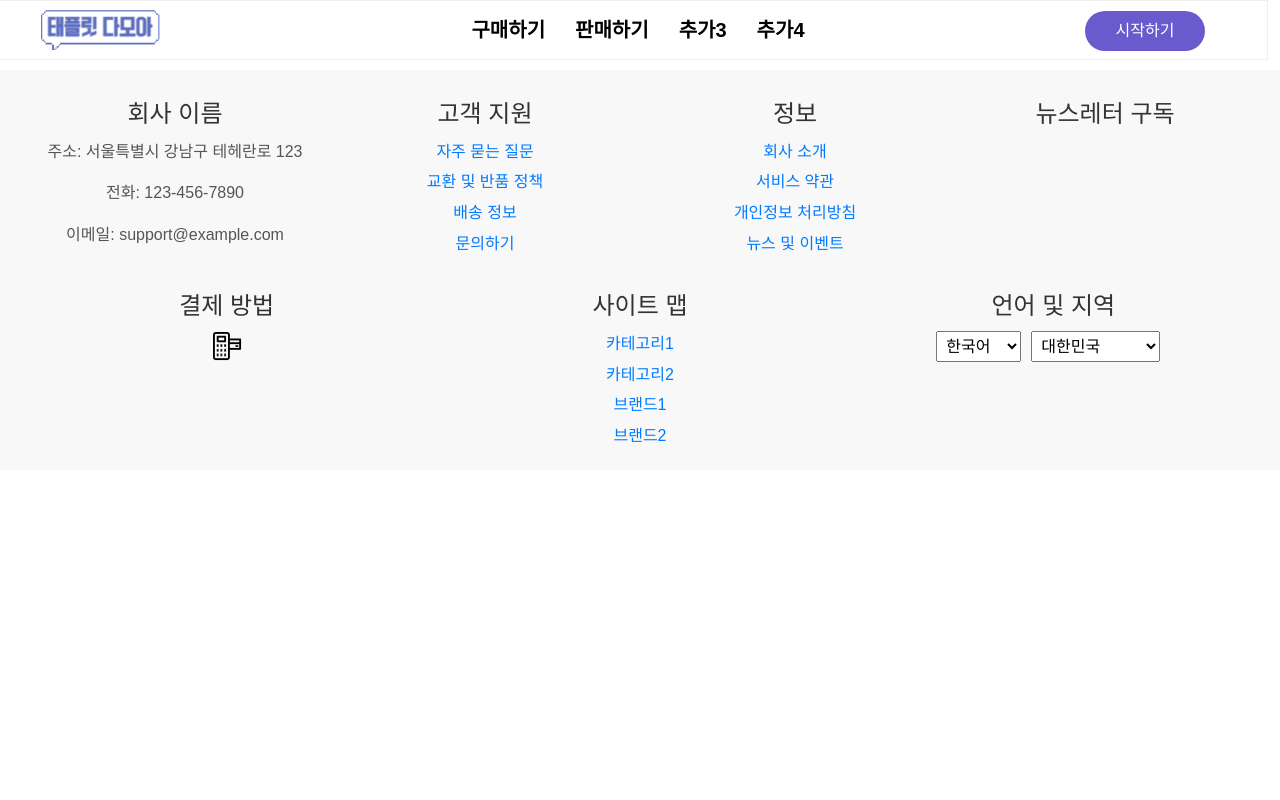
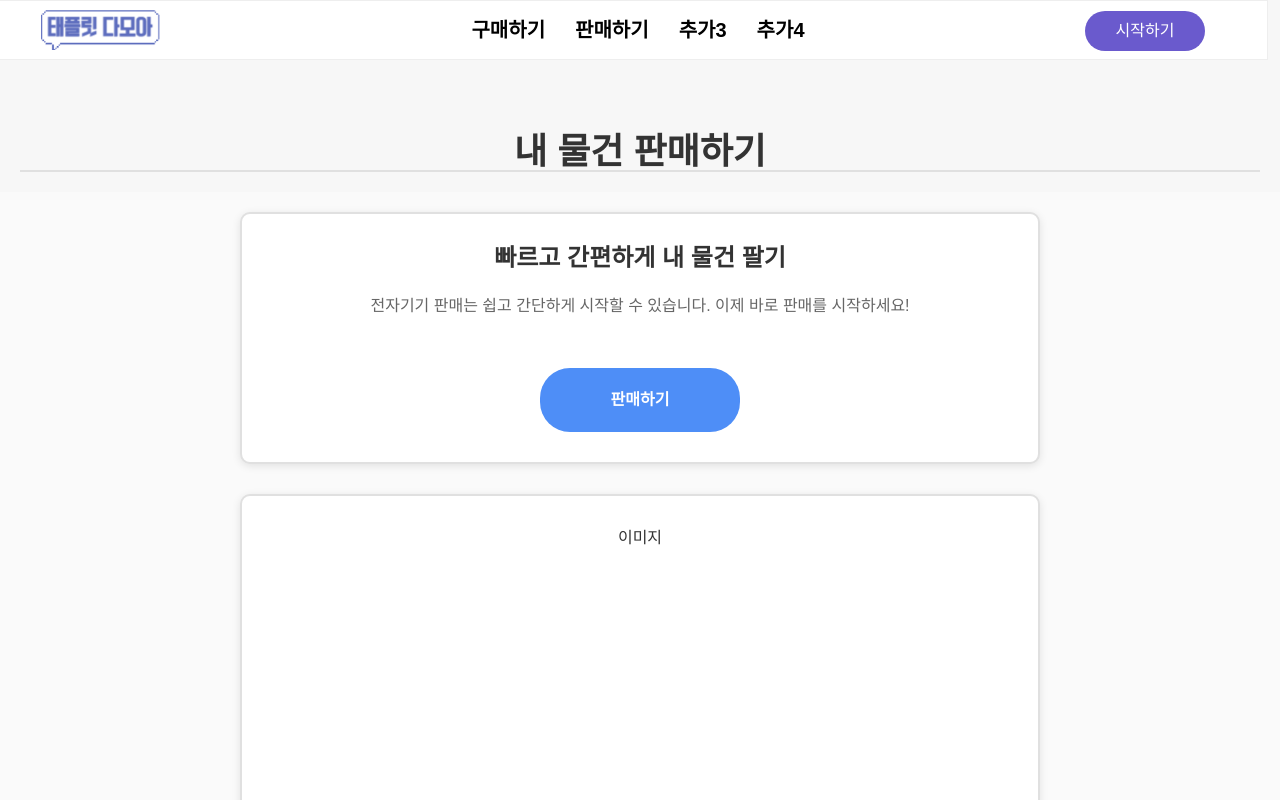
Before and after one commit to YoonHanmin/ShoppingMall, a React (Create React App) app in the folder shoppingmall/src/main/front/: page /sellPage in a window 1280 px wide. Shown: the top 800 px of the page. Built offline with nearby package versions, Linux system fonts and the light colour scheme; a web font is replaced by a local one.

Commit message:
no message

```diff
--- a/shoppingmall/src/main/front/src/App.css
+++ b/shoppingmall/src/main/front/src/App.css
@@ -11,7 +11,7 @@
 }
 
 .App-header {
-  background-color: #282c34;
+  /* background-color: #282c34; */
   min-height: 100vh;
   display: flex;
   flex-direction: column;
--- a/shoppingmall/src/main/front/src/App.js
+++ b/shoppingmall/src/main/front/src/App.js
@@ -6,6 +6,7 @@ import Footer from "./component/footer";
 import Content from './component/content';
 import LoginPage from './component/loginPage';
 import SellPage from './component/sellPage';
+import Sell from './component/sell';
 import RegisterPage from './component/RegisterPage';
  import { BrowserRouter as Router, Route, Routes, useNavigate,useLocation } from "react-router-dom";
 import MainPage from './component/mainPage';
@@ -30,7 +31,8 @@ function Main() {
         <Routes>
           <Route path="/" element={<MainPage />} />
           <Route path="/purchase" element={<Content />} />
-          <Route path="/sell" element={<SellPage />} />
+          <Route path="/sellPage" element={<SellPage />} />
+          <Route path="/sell" element={<Sell />} />
           <Route path="/login" element={<LoginPage />} />
           <Route path="/register" element={<RegisterPage />} />
         </Routes>
--- a/shoppingmall/src/main/front/src/component/header.js
+++ b/shoppingmall/src/main/front/src/component/header.js
@@ -51,7 +51,7 @@ function Header(){
       <div className="col-6 menu">
         <ul className="menu-list">
           <li><Link to="/purchase" className="no-style-link">구매하기</Link></li>
-          <li><Link to="/sell" className="no-style-link">판매하기</Link></li>
+          <li><Link to="/sellPage" className="no-style-link">판매하기</Link></li>
           <li>추가3</li>
           <li>추가4</li>
         </ul>
--- a/shoppingmall/src/main/front/src/component/sellPage.js
+++ b/shoppingmall/src/main/front/src/component/sellPage.js
@@ -1,15 +1,26 @@
 import React from "react";
-
+import { Link } from 'react-router-dom';
+import '../css/sellPage.css';
 
 function SellPage(){
     return (
         <>
+            <div className="sell-header">
+                <h1>내 물건 판매하기</h1>
 
-        <div className = "sell-header">
-            <span>
-              <h1>판매하기</h1>
-            </span>
-        </div>
+            </div>
+            <div className="sell-content">
+                <div className="sell-content-header">
+                    <h2><b>빠르고 간편하게 내 물건 팔기</b></h2>
+                    <p>전자기기 판매는 쉽고 간단하게 시작할 수 있습니다. 이제 바로 판매를 시작하세요!</p>
+                    <button className="sell-button">
+                        <Link to="/sell"><span>판매하기</span></Link>
+                    </button>
+                </div>
+                <div className="sell-content-body">
+                    이미지
+                </div>
+            </div>
         </>
     );
 }
--- a/shoppingmall/src/main/front/src/css/content.css
+++ b/shoppingmall/src/main/front/src/css/content.css
@@ -1,5 +1,7 @@
 .container-wrap{
     flex : 1;
+    justify-content: center; /* 자식 요소들을 수평 중앙 정렬 */
+    align-items: center;     /* 자식 요소들을 수직 중앙 정렬 */
 }
 
 .container-header{
@@ -45,17 +47,18 @@
     flex-wrap: wrap;
     justify-content: space-between;
     margin: 0 150px;
+    padding: 50px;
+    border: 1px black;
+    width: 1000px;
 }
 
 .product-image{
     width: 100%; /* 카드 너비에 맞춤 */
-    height: 400px; /* 고정 높이 설정 */
+    height: 300px; /* 고정 높이 설정 */
 }
 
-.product-list{
-    padding: 50px;
-    border: 1px black;
-}
+
+
 .product-name{
     font-weight: bold;
     margin-top: 10px;
--- /dev/null
+++ b/shoppingmall/src/main/front/src/css/sellPage.css
@@ -0,0 +1,127 @@
+/* 페이지 헤더 */
+.sell-header {
+    background-color: #f7f7f7;
+    padding: 40px 20px;
+    text-align: center;
+    border-bottom: 2px solid #e0e0e0;
+}
+
+.sell-header h1 {
+    font-size: 36px;
+    color: #333;
+    font-weight: bold;
+    margin-bottom: 10px;
+}
+
+.sell-header p {
+    font-size: 18px;
+    color: #666;
+    line-height: 1.5;
+    text-align: center;
+}
+
+/* 콘텐츠 영역 */
+.sell-content {
+    display: flex;
+    flex-direction: column;
+    justify-content: center;
+    align-items: center;
+    height: 100vh;
+    background-color: #fafafa;
+    padding: 20px;
+}
+
+.sell-content-header {
+    text-align: center;
+    padding: 30px;
+    background-color: white;
+    border: 2px solid #e0e0e0;
+    border-radius: 10px;
+    width: 100%;
+    max-width: 800px;
+    box-shadow: 0 2px 8px rgba(0, 0, 0, 0.1);
+    margin-bottom: 30px;
+}
+
+.sell-content-header h2 {
+    font-size: 24px;
+    font-weight: bold;
+    color: #333;
+    margin-bottom: 20px;
+}
+
+.sell-content-header p {
+    font-size: 16px;
+    color: #666;
+    margin-bottom: 30px;
+    line-height: 1.6;
+}
+
+/* 버튼 스타일 */
+.sell-button {
+    background-color: #4e8ef7; /* 파란색 */
+    color: white;
+    padding: 12px 24px;
+    width: 200px;
+    border: none;
+    border-radius: 30px;
+    cursor: pointer;
+    font-size: 16px;
+    font-weight: bold;
+    transition: background-color 0.3s, transform 0.3s; /* 부드러운 전환 효과 */
+    display: inline-block;
+    text-align: center;
+    margin-top: 20px;
+}
+
+.sell-button a {
+    color: inherit;
+    text-decoration: none;
+    display: block;
+    height: 100%;
+    width: 100%;
+    line-height: 40px; /* 버튼 텍스트 세로 정렬 */
+}
+
+.sell-button:hover {
+    background-color: #3a7bfd; /* 버튼 hover 시 색상 변경 */
+    transform: scale(1.05); /* 버튼 확대 효과 */
+}
+
+.sell-button:hover a {
+    color: white; /* 버튼 hover 시 텍스트 색상 유지 */
+}
+
+/* 반응형 디자인 */
+@media (max-width: 768px) {
+    .sell-header h1 {
+        font-size: 28px;
+    }
+
+    .sell-header p {
+        font-size: 16px;
+    }
+
+    .sell-content-header {
+        width: 90%;
+        padding: 20px;
+    }
+
+    .sell-button {
+        width: 180px;
+        font-size: 14px;
+    }
+}
+
+.sell-content-body{
+    text-align: center;
+    padding: 30px;
+    background-color: white;
+    border: 2px solid #e0e0e0;
+    border-radius: 10px;
+    width: 100%;
+    max-width: 800px;
+    height: 1500px;
+    box-shadow: 0 2px 8px rgba(0, 0, 0, 0.1);
+
+}
--- a/shoppingmall/src/main/front/src/index.css
+++ b/shoppingmall/src/main/front/src/index.css
@@ -12,6 +12,7 @@ body {
   font-family: 'MyFont', sans-serif;
   -webkit-font-smoothing: antialiased;
   -moz-osx-font-smoothing: grayscale;
+  background-color: white;
 }
 
 /* code 요소에도 동일 폰트 적용 */
```
